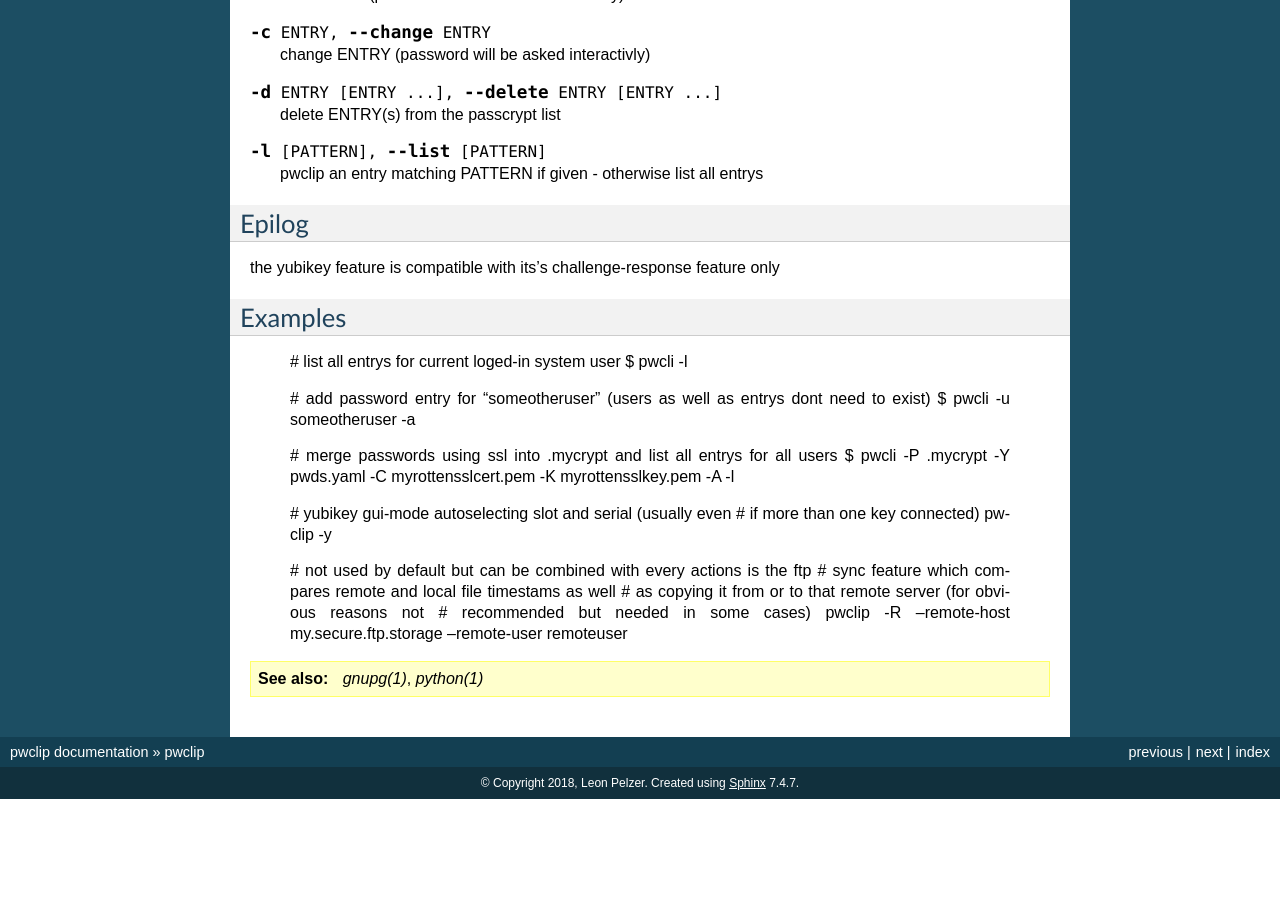
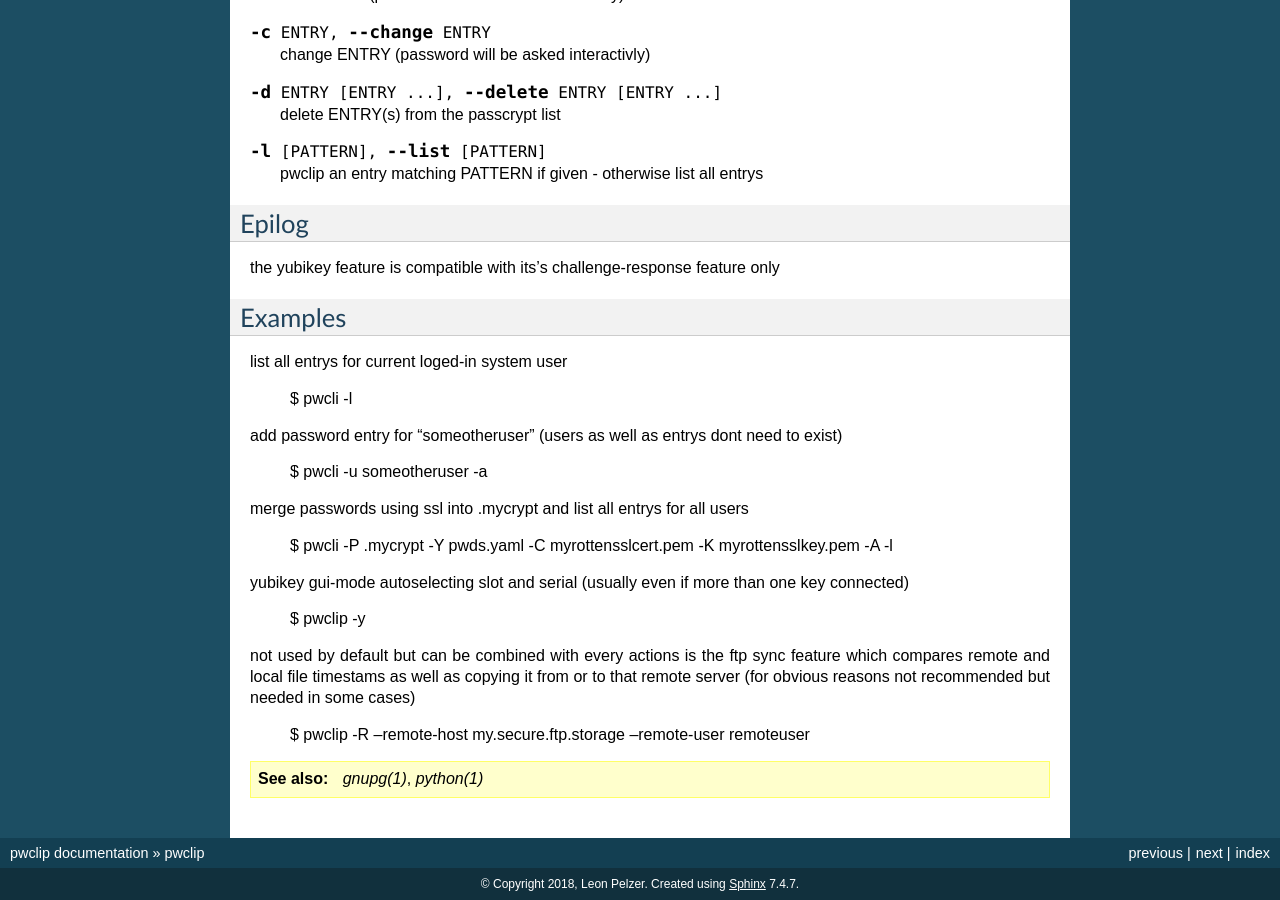
Before and after one commit to d0n/pwclip, a Sphinx documentation site: the page built from docs/manpage.rst, in a window 1280 px wide and 900 px high, scrolled down 1672 px. Built offline with Sphinx 7.4.7, drawn with Linux system fonts in a browser that asks for light colours; the version number could not be read and is left out; before the commit the page ends 2471 px from its top, so only the background shows below that.

```diff
--- a/docs/manpage.rst
+++ b/docs/manpage.rst
@@ -126,26 +126,28 @@ the yubikey feature is compatible with its's challenge-response feature only
 
 Examples
 --------
+list all entrys for current loged-in system user
 
-    # list all entrys for current loged-in system user
     $ pwcli -l
 
-    # add password entry for "someotheruser" (users as well as entrys dont need to exist)
+add password entry for "someotheruser" (users as well as entrys dont need to exist)
+
     $ pwcli -u someotheruser -a
 
-    # merge passwords using ssl into .mycrypt and list all entrys for all users
+merge passwords using ssl into .mycrypt and list all entrys for all users
+
     $ pwcli -P .mycrypt -Y pwds.yaml -C myrottensslcert.pem -K myrottensslkey.pem -A -l
 
-    # yubikey gui-mode autoselecting  slot and serial (usually even
-    # if more than one key connected)
-    pwclip -y
+yubikey gui-mode autoselecting  slot and serial (usually even if more than one key connected)
 
-    # not used by default but can be combined with every actions is the ftp
-    # sync feature which compares remote and local file timestams as well
-    # as copying it from or to that remote server (for obvious reasons not
-    # recommended but needed in some cases)
-    pwclip -R --remote-host my.secure.ftp.storage --remote-user remoteuser
+    $ pwclip -y
 
+not used by default but can be combined with every actions is the ftp
+sync feature which compares remote and local file timestams as well
+as copying it from or to that remote server (for obvious reasons not
+recommended but needed in some cases)
+
+    $ pwclip -R --remote-host my.secure.ftp.storage --remote-user remoteuser
 
 .. seealso::
 
```
Also changed, not shown: 3 other files.
